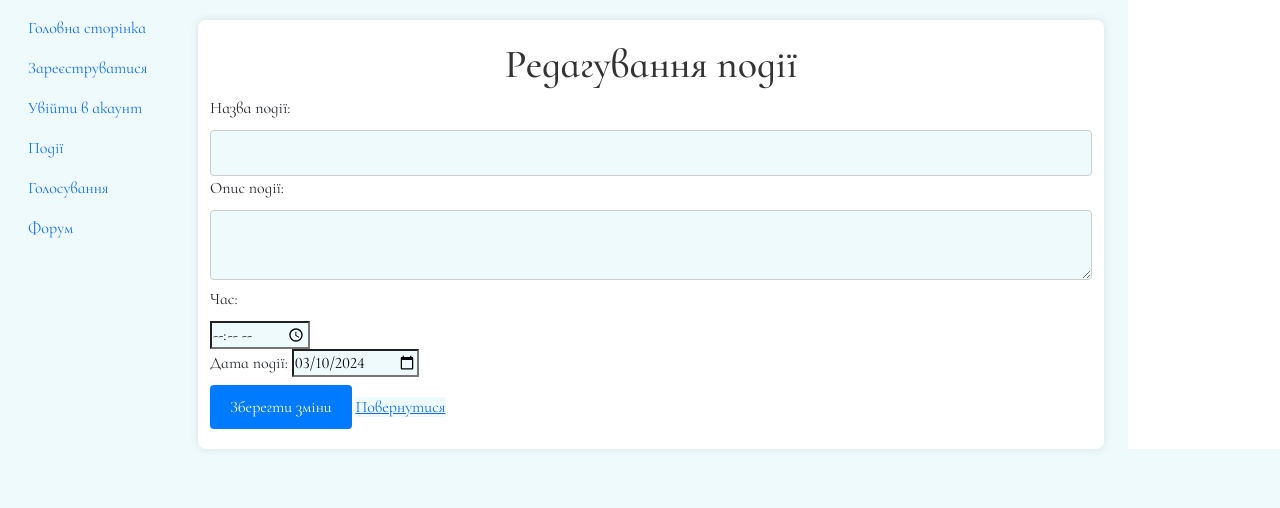
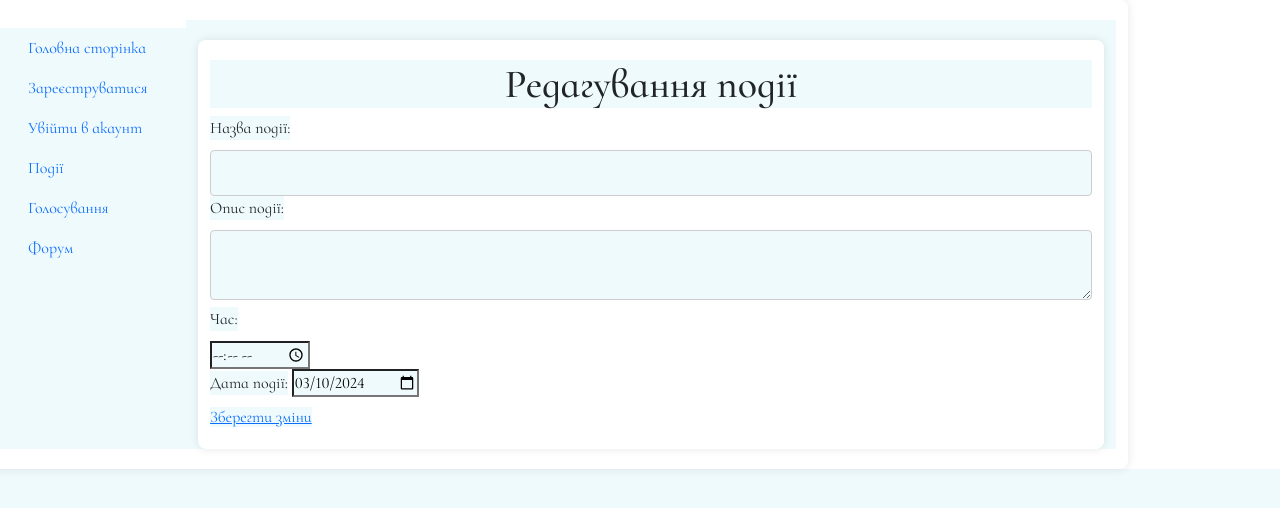
Before and after one commit to whisos/lesson_show, a Django app: template portal/templates/event/edit.html in a window 1280 px wide. Shown: the top 508 px of the page. Run offline with Django 5.2, Linux system fonts and the light colour scheme; the template is opened without the code that fills it, so the values that code supplies are empty.

Commit message:
Revert "Fixed how events look"

```diff
--- a/portal/static/css/event.css
+++ /dev/null
@@ -1,49 +0,0 @@
-body {
-    font-family: Arial, sans-serif;
-    background-color: #f9f9f9;
-    margin: 0;
-    padding: 0;
-}
-
-.container-event {
-    max-width: 800px;
-    margin: 0 auto;
-    padding: 20px;
-    background-color: #fff;
-    border-radius: 8px;
-    box-shadow: 0 0 10px rgba(0, 0, 0, 0.1);
-}
-
-.white-background {
-    background-color: #fff;
-}
-
-h1 {
-    text-align: center;
-    color: #333!important;
-}
-
-form {
-    margin-top: 20px;
-}
-
-label {
-    display: block;
-    margin-bottom: 10px;
-}
-
-input[type="text"], textarea {
-    width: 100%;
-    padding: 10px;
-    border-radius: 4px;
-    border: 1px solid #ccc;
-}
-
-input[type="submit"] {
-    background-color: #007BFF;
-    color: #fff;
-    padding: 10px 20px;
-    border: none;
-    border-radius: 4px;
-    cursor: pointer;
-}
--- a/portal/static/css/main.css
+++ b/portal/static/css/main.css
@@ -10,7 +10,7 @@
 /* баклажан (#A0006D). */
 
 *{
-    background-color:#EFFAFD ;
+    background:#EFFAFD ;
     font-family: 'Cormorant Infant';
 }
 
--- a/portal/templates/event/edit.html
+++ b/portal/templates/event/edit.html
@@ -1,27 +1,67 @@
 {% extends "base.html" %}
-{% load static %}
 {% block title %}Редагування події{% endblock title %}
-{% block additional_css %}<link rel="stylesheet" href="{% static 'css/event.css' %}">{% endblock additional_css %}
+{% block additional_css %}
+    <style>
+        body {
+            font-family: Arial, sans-serif;
+            background-color: #f9f9f9;
+            margin: 0;
+            padding: 0;
+        }
+        .container {
+            max-width: 800px;
+            margin: 0 auto;
+            padding: 20px;
+            background-color: #fff;
+            border-radius: 8px;
+            box-shadow: 0 0 10px rgba(0, 0, 0, 0.1);
+        }
+        h1 {
+            text-align: center;
+            color: #333;
+        }
+        form {
+            margin-top: 20px;
+        }
+        label {
+            display: block;
+            margin-bottom: 10px;
+        }
+        input[type="text"], textarea {
+            width: 100%;
+            padding: 10px;
+            border-radius: 4px;
+            border: 1px solid #ccc;
+        }
+        input[type="submit"] {
+            background-color: #007BFF;
+            color: #fff;
+            padding: 10px 20px;
+            border: none;
+            border-radius: 4px;
+            cursor: pointer;
+        }
+    </style>
+{% endblock additional_css %}
 {% block content %}
-    <form action="{% url 'edit' %}" method="post">
+    <form action="{% url 'index' %}" method="post">
     {% csrf_token %}
-    <div class="container container-event">
-        <h1 class="white-background">Редагування події</h1>
+    <div class="container">
+        <h1>Редагування події</h1>
         <form id="editEventForm">
-            <label for="eventTitle" class="white-background">Назва події:</label>
+            <label for="eventTitle">Назва події:</label>
             <input type="text" id="eventTitle" name="eventTitle" value=""><br>
 
-            <label for="eventDescription" class="white-background">Опис події:</label>
+            <label for="eventDescription">Опис події:</label>
             <textarea id="eventDescription" name="eventDescription"></textarea><br>
 
-            <label for="eventTime" class="white-background">Час:</label><br>
+            <label for="eventTime">Час:</label><br>
             <input type="time" id="time" name="time"><br>
 
-            <label for="eventDate" class="white-background">Дата події:</label>
+            <label for="eventDate">Дата події:</label>
             <input type="date" id="eventDate" name="eventDate" value="2024-03-10"><br>
 
-            <input type="submit" value="Зберегти зміни">
-            <a href="{% url 'event_list' %}">Повернутися</a>
+            <a href="{% url 'event_list' %}">Зберегти зміни</a>
         </form>
     </div>
 {% endblock content %}
```
Also changed, not shown: portal/templates/event/add.html (+53 -11 lines), portal/templates/event/index.html (+31 -13 lines).
